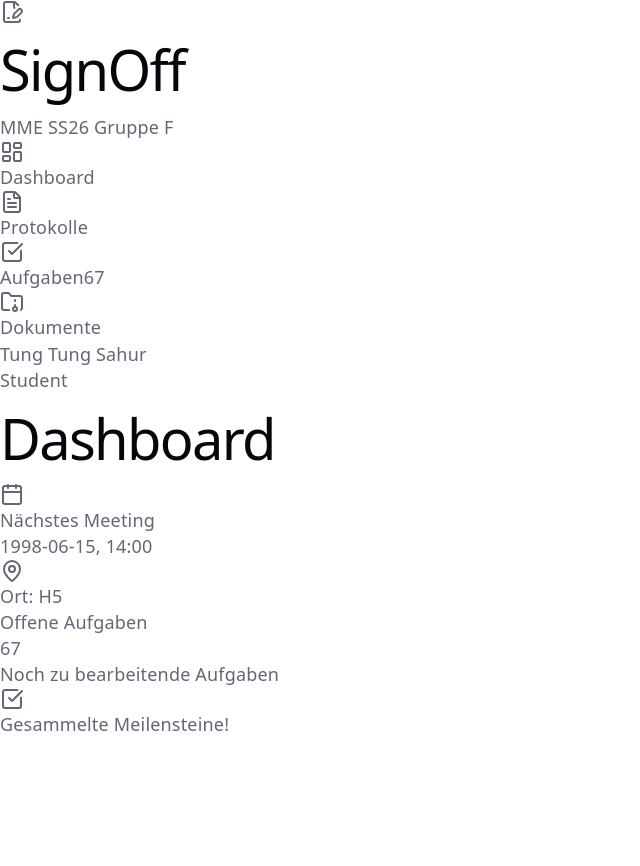
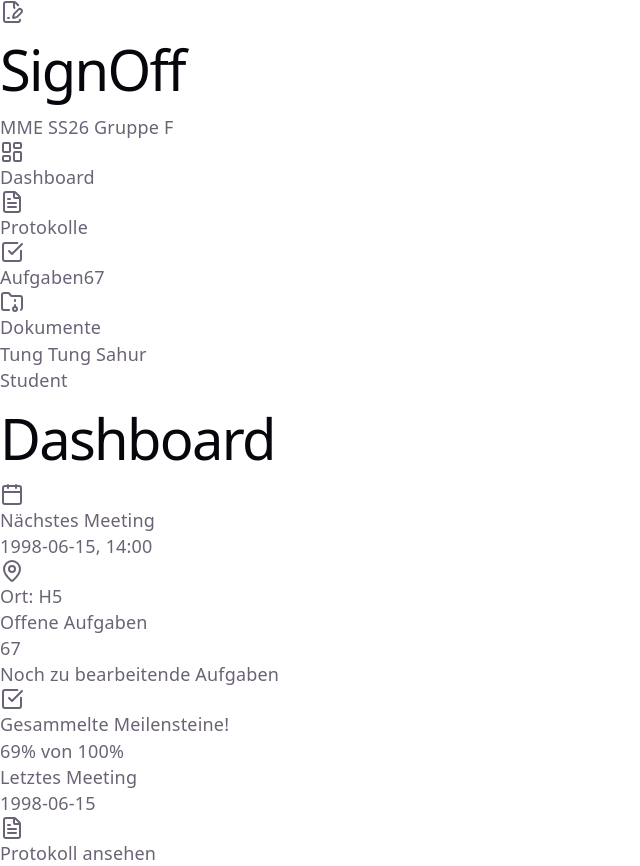
Before and after one commit to BastianOch/MME_SS26_Gruppe_F_SignOff, a React app in the folder frontend/: page / in a window 1280 px wide. Shown: the whole page, without its empty margins (0-640 px from the left). Before the commit the page ends 800 px from the top, so only its background shows below. Built offline with nearby package versions, Linux system fonts and the light colour scheme; the HTML template or start-up script is replaced by a standard one.

Commit message:
Finished protocol layout

```diff
--- a/frontend/src/pages/DashboardPage.jsx
+++ b/frontend/src/pages/DashboardPage.jsx
@@ -87,11 +87,12 @@ function DashboardPage() {
           <div>
             {/* // Title for the progress bar */}
             {/* // Title design is based on a common design philosophy called the "Eyebrow" where small uppercase titels are placed upon bodies of information
-            // This serves as a sort of badge or pointer for the user information which makes the box as a whole more structured
-            // This contrast between little uppercase titles (label) and large and bold bodies of text (content) helps the user by highlighting their data */}
+            This serves as a sort of badge or pointer for the user information which makes the box as a whole more structured
+            This contrast between little uppercase titles (label) and large and bold bodies of text (content) helps the user by highlighting their data */}
             <p className="text-xs font-semibold text-gray-500 uppercase tracking-wider mb-2">
               Gesammelte Meilensteine!
             </p>
+            <p className="text-sm font-medium text-gray-600 mt-3 text-right">{milestoneProgress}% von 100%</p>
             <div className="w-full bg-gray-100 rounded-full h-4 overflow-hidden border border-gray-200 mt-2">
               <div
                 className="bg-blue-600 h-full rounded-full transition-all duration-500"
@@ -100,8 +101,26 @@ function DashboardPage() {
             </div>
           </div>
         </div>
+        {/* Last Meeting */}
+        <div className="bg-white p-6 rounded-xl border border-gray-200 shadow-sm flex items-center justify-between">
+          <div>
+            <p className="text-xs font-semibold text-gray-500 uppercase tracking-wider">
+              Letztes Meeting
+            </p>
+            <p className="text-xl font-bold text-gray-900 mt-1">
+              {lastMeeting.date}
+            </p>
+          </div>
+          {/* //Click button for viewing the protocol */}
+          <Link
+            to="/protokolle"
+            className="px-4 py-2 bg-gray-100 hover:bg-gray-200 text-gray-800 text-sm font-medium rounded-lg border border-gray-300 transition-colors flex items-center gap-2"
+          >
+            <FileText className="w-4 h-4 text-gray-600" />
+            <span>Protokoll ansehen</span>
+          </Link>
+        </div>
       </div>
-
     </main >
   )
 }
```
